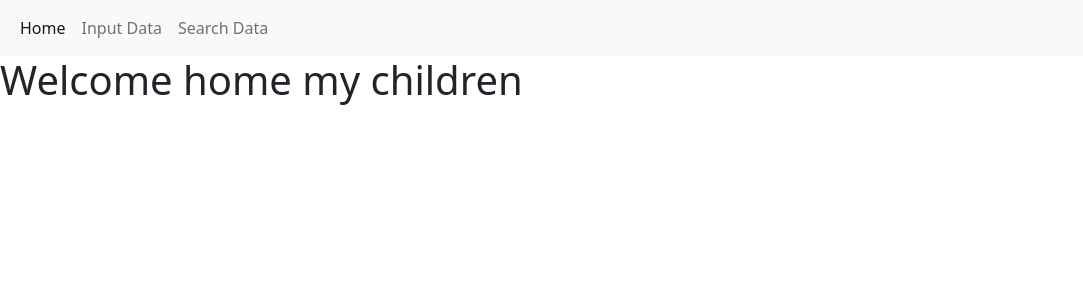
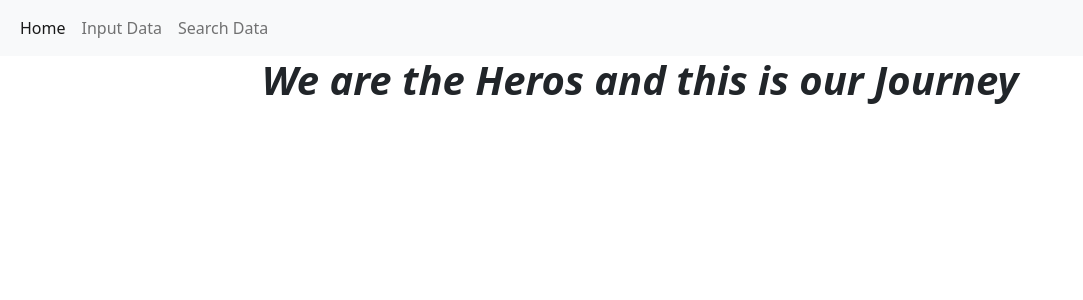
Before and after one commit to CaelanJL/Caelan-s-airplanes-boeing-airplane-caelam, a React (Create React App) app in the folder boing/: page / in a window 1280 px wide. Shown: the top 300 px of the page, without its empty margins (0-1083 px from the left). Built offline with nearby package versions, Linux system fonts and the light colour scheme.

Commit message:
we are the heros and this is our journey

```diff
--- a/boing/src/pages/home.jsx
+++ b/boing/src/pages/home.jsx
@@ -2,9 +2,10 @@ import React from 'react'
 
 function Home(){
     return (
-        <div>
-            <h1>Welcome home my children</h1>
+        <div class = 'container justify-content-center'>
+            <h1 class = 'justify-content-centre text-center'><b><i>We are the Heros and this is our Journey</i></b></h1>
         </div>
+
     )
 }
 
```
